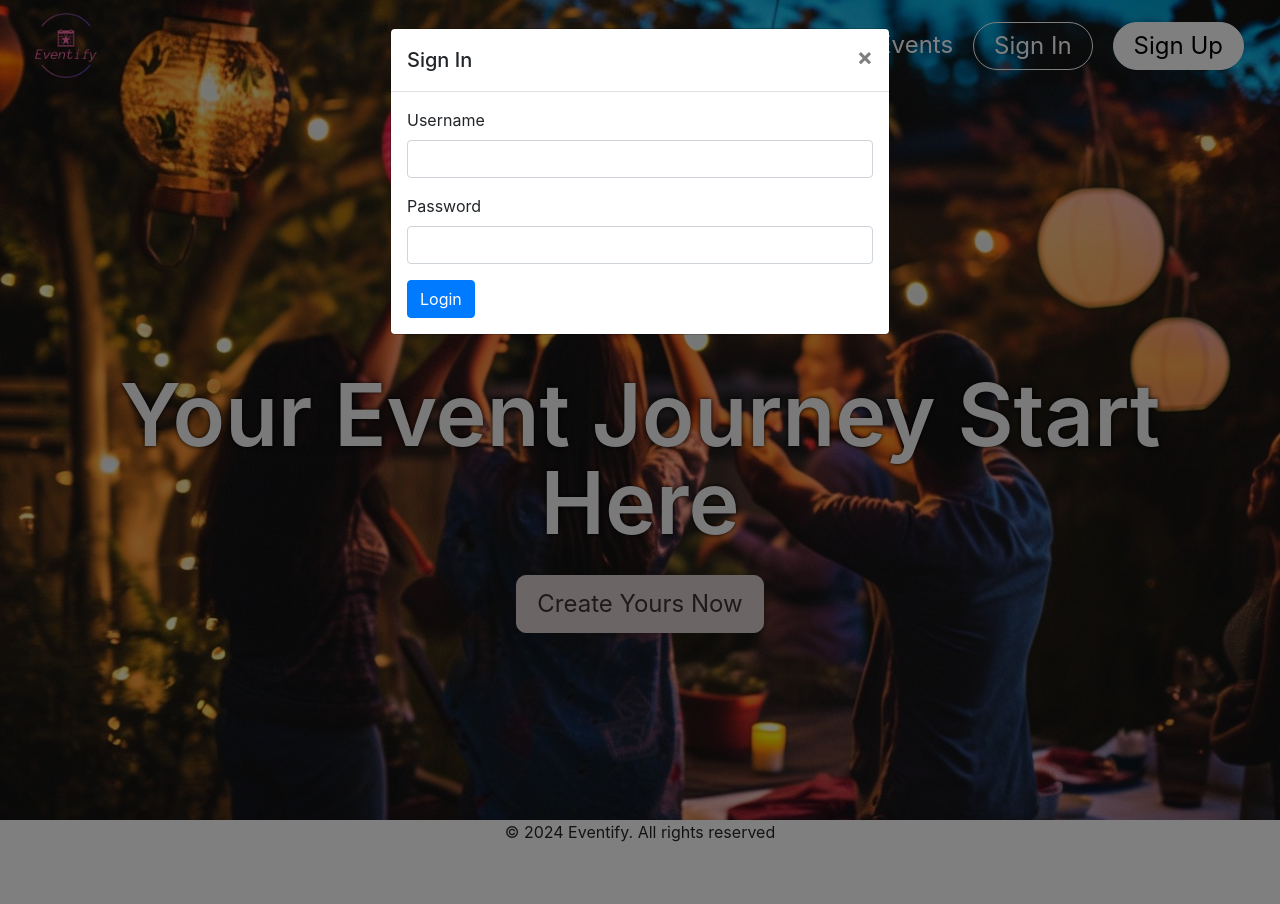
After one commit to hajarzaitouni/Eventify, a Flask app: template app/templates/layout.html in a window 1280 px wide, after a click on "Sign In". The commit adds this page. Run offline with Flask 3, Linux system fonts and the light colour scheme; the template is opened without the code that fills it, so the values that code supplies are empty.

Commit message:
Implement login modal for Sign In button and create a layout.html for the base

```diff
--- /dev/null
+++ b/app/templates/layout.html
@@ -0,0 +1,63 @@
+<!DOCTYPE html>
+<html lang="en">
+<head>
+    <meta charset="UTF-8">
+    <meta name="viewport" content="width=device-width, initial-scale=1.0">
+    <!-- Bootstrap CSS -->
+    <link rel="stylesheet" href="../static/css/bootstrap.min.css">
+    <link rel="stylesheet" href="../static/styles.css">
+    <title>Eventify</title>
+</head>
+
+<body>
+    <section class="welcome-title">
+        <nav class="navbar navbar-expand-lg navbar-light">
+            <a class="navbar-brand" href="#">
+                <img src="../static/images/logo.png" alt="logo_Eventify" width="100" height="65" loading="lazy">
+            </a>
+            <button class="navbar-toggler" type="button" data-toggle="collapse" data-target="#navbarNav"
+                aria-controls="navbarNav" aria-expanded="false" aria-label="Toggle navigation">
+                <span class="navbar-toggler-icon"></span>
+            </button>
+            <div class="collapse navbar-collapse" id="navbarNav">
+                <ul class="navbar-nav ml-auto">
+                    <li class="nav-item active">
+                        <a class="nav-link" href="#">Home</a>
+                    </li>
+                    <li class="nav-item">
+                        <a class="nav-link" href="#">Events</a>
+                    </li>
+                    <li class="nav-item">
+                        <button class="btn btn-outline-priamary" data-toggle="modal" data-target="#loginModal">Sign In</button>
+                    </li>
+                    <li class="nav-item">
+                        <button class="btn btn-priamary">Sign Up</button>
+                    </li>
+                </ul>
+            </div>
+        </nav>
+        <div class="container welcome-content text-center">
+            <div class="row">
+                <div class="col-md-12 ">
+                    <h1>Your Event Journey Start Here</h1>
+                    <a href="#" class="btn btn-primary btn-lg">Create Yours Now</a>
+                </div>
+            </div>
+        </div>
+    </section>
+
+    {% block content %}{% endblock %}
+
+    <footer class="footer-section text-center">
+        <div class="container">
+            <p>&copy; 2024 Eventify. All rights reserved</p>
+        </div>
+    </footer>
+
+    {% include 'login.html'%}
+
+    <!-- Bootstrap JS -->
+    <script src="https://code.jquery.com/jquery-3.7.1.min.js" integrity="sha256-/JqT3SQfawRcv/BIHPThkBvs0OEvtFFmqPF/lYI/Cxo=" crossorigin="anonymous"></script>
+    <script src="../static/js/bootstrap.bundle.min.js"></script>
+</body>
+</html>
--- a/app/templates/login.html
+++ b/app/templates/login.html
@@ -1,19 +1,26 @@
-<!DOCTYPE html>
-<html lang="en">
-  <head>
-    <meta charset="UTF-8" />
-    <meta name="viewport" content="width=device-width, initial-scale=1.0" />
-    <title>Document</title>
-  </head>
-  <body>
-    <h1>Login</h1>
-    <form action="/login" method="POST">
-      <label for="email">Email</label>
-      <input type="email" name="email" id="email" required />
-      <label for="password">Password</label>
-      <input type="password" name="password" id="password" required />
-      <button type="submit">Login</button>
-    </form>
-    <a href="/signup">Sign up</a>
-  </body>
-</html>
+<!-- Login Modal -->
+<div class="modal fade" id="loginModal" tabindex="-1" aria-labelledby="loginModalLabel" aria-hidden="true">
+    <div class="modal-dialog">
+        <div class="modal-content">
+            <div class="modal-header">
+                <h5 class="modal-title" id="loginModalLabel">Sign In</h5>
+                <button type="button" class="close" data-dismiss="modal" aria-label="Close">
+                    <span aria-hidden="true">&times;</span>
+                </button>
+            </div>
+            <div class="modal-body">
+                <form action="/login" method="post">
+                    <div class="form-group">
+                        <label for="username">Username</label>
+                        <input type="text" class="form-control" id="username" name="username" required>
+                    </div>
+                    <div class="form-group">
+                        <label for="password">Password</label>
+                        <input type="password" class="form-control" id="password" name="password" required>
+                    </div>
+                    <button type="submit" class="btn btn-primary">Login</button>
+                </form>
+            </div>
+        </div>
+    </div>
+</div>
```
Also changed, not shown: app/templates/home.html (+3 -59 lines).
